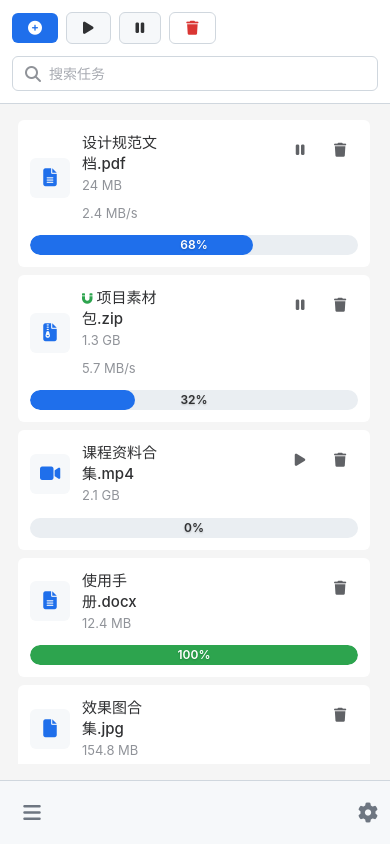
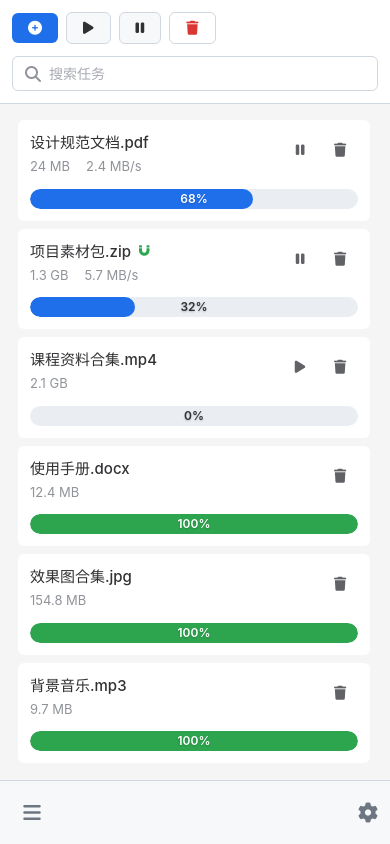
Before and after one commit to Y-Theta/aria2-shell, a Vue app in the folder web/: page /#/active in a window 390 px wide. Built offline with nearby package versions, Linux system fonts and the light colour scheme.

Commit message:
fix ui spacing

```diff
--- a/web/src/components/TaskItem.vue
+++ b/web/src/components/TaskItem.vue
@@ -1,5 +1,6 @@
 <template>
     <div class="task-item" :class="{ expanded: isExpanded }">
+        <div v-if="tooltipVisible" class="task-tooltip" :style="tooltipStyle">{{ task.name }}</div>
         <div class="task-main" @click="toggleExpand">
             <!-- 桌面端布局 -->
             <div class="desktop-layout">
@@ -9,11 +10,12 @@
                             <i :class="iconClass"></i>
                         </div>
                         <div class="task-details">
-                            <div class="task-name">
+                            <div class="task-name" @mouseenter="showTooltip($event)" @mouseleave="hideTooltip"
+                                ref="taskNameDesktop">
+                                <span class="task-name-text">{{ task.name }}</span>
                                 <span v-if="task.isTorrent" class="torrent-badge">
                                     <i class="fas fa-magnet"></i>
                                 </span>
-                                {{ task.name }}
                             </div>
                             <div class="task-meta">
                                 <span class="task-size">{{ formatSize(task.totalSize) }}</span>
@@ -42,13 +44,16 @@
                         </template>
                         <template v-else-if="column.id === 'actions'">
                             <div class="task-actions" @click.stop>
-                                <button v-if="task.status === 'paused'" class="action-btn" @click="$emit('start', task.id)" :title="t('taskPage.start')">
+                                <button v-if="task.status === 'paused'" class="action-btn"
+                                    @click="$emit('start', task.id)" :title="t('taskPage.start')">
                                     <i class="fas fa-play"></i>
                                 </button>
-                                <button v-else-if="task.status === 'downloading'" class="action-btn" @click="$emit('pause', task.id)" :title="t('taskPage.pause')">
+                                <button v-else-if="task.status === 'downloading'" class="action-btn"
+                                    @click="$emit('pause', task.id)" :title="t('taskPage.pause')">
                                     <i class="fas fa-pause"></i>
                                 </button>
-                                <button class="action-btn action-btn-danger" @click="$emit('delete', task.id)" :title="t('taskPage.delete')">
+                                <button class="action-btn action-btn-danger" @click="$emit('delete', task.id)"
+                                    :title="t('taskPage.delete')">
                                     <i class="fas fa-trash"></i>
                                 </button>
                             </div>
@@ -61,31 +66,33 @@
             <div class="mobile-layout">
                 <div class="mobile-top">
                     <div class="task-info">
-                        <div class="task-icon">
-                            <i :class="iconClass"></i>
-                        </div>
                         <div class="task-details">
-                            <div class="task-name">
+                            <div class="task-name" @mouseenter="showTooltip($event)" @mouseleave="hideTooltip"
+                                ref="taskNameMobile">
+                                <span class="task-name-text">{{ task.name }}</span>
                                 <span v-if="task.isTorrent" class="torrent-badge">
                                     <i class="fas fa-magnet"></i>
                                 </span>
-                                {{ task.name }}
                             </div>
                             <div class="task-meta">
                                 <span class="task-size">{{ formatSize(task.totalSize) }}</span>
-                                <span v-if="task.status === 'downloading' || task.status === 'seeding'" class="task-speed">
+                                <span v-if="task.status === 'downloading' || task.status === 'seeding'"
+                                    class="task-speed">
                                     {{ formatSpeed(task.downloadSpeed) }}
                                 </span>
                             </div>
                         </div>
                     </div>
                     <div class="task-actions" @click.stop>
-                        <button v-if="task.status === 'paused'" class="action-btn" @click="$emit('start', task.id)" :title="t('taskPage.start')">
+                        <button v-if="task.status === 'paused'" class="action-btn" @click="$emit('start', task.id)"
+                            :title="t('taskPage.start')">
                             <i class="fas fa-play"></i>
                         </button>
-                        <button v-else-if="task.status === 'downloading'" class="action-btn" @click="$emit('pause', task.id)" :title="t('taskPage.pause')">
-                            <i class="fas fa-pause"></i>  </button>
-                        <button class="action-btn action-btn-danger" @click="$emit('delete', task.id)" :title="t('taskPage.delete')">
+                        <button v-else-if="task.status === 'downloading'" class="action-btn"
+                            @click="$emit('pause', task.id)" :title="t('taskPage.pause')">
+                            <i class="fas fa-pause"></i> </button>
+                        <button class="action-btn action-btn-danger" @click="$emit('delete', task.id)"
+                            :title="t('taskPage.delete')">
                             <i class="fas fa-trash"></i>
                         </button>
                     </div>
@@ -171,6 +178,27 @@ interface Column {
 
 const { t } = useI18n()
 const isExpanded = ref(false)
+const tooltipVisible = ref(false)
+const tooltipStyle = ref({})
+const taskNameDesktop = ref<HTMLElement>()
+const taskNameMobile = ref<HTMLElement>()
+
+const showTooltip = (event: MouseEvent) => {
+    const target = event.currentTarget as HTMLElement
+    const textEl = target.querySelector('.task-name-text') as HTMLElement
+    if (textEl && textEl.scrollWidth > textEl.clientWidth) {
+        const rect = target.getBoundingClientRect()
+        tooltipStyle.value = {
+            left: `${rect.left + window.scrollX}px`,
+            top: `${rect.top + window.scrollY - 35}px`
+        }
+        tooltipVisible.value = true
+    }
+}
+
+const hideTooltip = () => {
+    tooltipVisible.value = false
+}
 
 const props = defineProps<{
     task: Task
@@ -285,6 +313,8 @@ const formatSpeed = (bytesPerSecond: number) => {
     display: flex;
     width: 100%;
     align-items: center;
+    flex-shrink: 0;
+    min-width: 0;
 }
 
 .task-cell {
@@ -293,6 +323,9 @@ const formatSpeed = (bytesPerSecond: number) => {
     justify-content: center;
     position: relative;
     padding: 0 var(--spacing-md);
+    flex-shrink: 1;
+    min-width: 0;
+    overflow: hidden;
 }
 
 .task-cell:last-child {
@@ -303,6 +336,7 @@ const formatSpeed = (bytesPerSecond: number) => {
     justify-content: flex-start;
     padding-left: 0;
     padding-right: var(--spacing-md);
+    flex-shrink: 1;
 }
 
 .task-info {
@@ -334,10 +368,18 @@ const formatSpeed = (bytesPerSecond: number) => {
     font-size: 15px;
     font-weight: 500;
     color: var(--text-primary);
-    margin-bottom: 2px;
     display: flex;
     align-items: center;
+    flex-direction: row;
     gap: var(--spacing-sm);
+}
+
+.task-name-text {
+    overflow: hidden;
+    text-overflow: ellipsis;
+    white-space: nowrap;
+    min-width: 0;
+    flex-grow: 1;
 }
 
 .torrent-badge {
@@ -357,17 +399,29 @@ const formatSpeed = (bytesPerSecond: number) => {
 .size-text {
     font-size: 14px;
     color: var(--text-primary);
+    overflow: hidden;
+    text-overflow: ellipsis;
+    white-space: nowrap;
+    min-width: 0;
 }
 
 .speed-text {
     font-size: 14px;
     font-weight: 500;
     color: var(--text-primary);
+    overflow: hidden;
+    text-overflow: ellipsis;
+    white-space: nowrap;
+    min-width: 0;
 }
 
 .speed-placeholder {
     font-size: 14px;
     color: var(--text-muted);
+    overflow: hidden;
+    text-overflow: ellipsis;
+    white-space: nowrap;
+    min-width: 0;
 }
 
 .status-badge {
@@ -375,6 +429,10 @@ const formatSpeed = (bytesPerSecond: number) => {
     border-radius: 20px;
     font-size: 13px;
     font-weight: 500;
+    text-overflow: ellipsis;
+    white-space: nowrap;
+    overflow: hidden;
+    min-width: 0;
 }
 
 .status-downloading,
@@ -580,10 +638,31 @@ const formatSpeed = (bytesPerSecond: number) => {
         line-height: 1.4;
         overflow: hidden;
         text-overflow: ellipsis;
-        display: -webkit-box;
+        display: flex;
+        flex-direction: row;
+        align-items: center;
         -webkit-line-clamp: 2;
         -webkit-box-orient: vertical;
         word-break: break-word;
+    }
+
+    .task-name-text {
+        overflow: hidden;
+        text-overflow: ellipsis;
+        display: block;
+        -webkit-line-clamp: 2;
+        flex-shrink: 0;
+        flex-grow: 0;
+        min-width: 0;
+        -webkit-box-orient: vertical;
+        word-break: break-word;
+    }
+
+    .torrent-badge {
+        display: block;
+        flex-grow: 1;
+        color: var(--success-green);
+        font-size: 12px;
     }
 
     .task-meta .task-size {
@@ -592,7 +671,8 @@ const formatSpeed = (bytesPerSecond: number) => {
 
     .task-meta {
         display: flex;
-        gap: var(--spacing-sm);
+        gap: var(--spacing-lg);
+        padding-top: 4px;
         flex-wrap: wrap;
         font-size: 13px;
     }
@@ -623,4 +703,29 @@ const formatSpeed = (bytesPerSecond: number) => {
         display: none;
     }
 }
+
+.task-tooltip {
+    position: fixed;
+    background-color: #333;
+    color: #fff;
+    padding: 8px 12px;
+    border-radius: 6px;
+    font-size: 13px;
+    max-width: 300px;
+    word-wrap: break-word;
+    z-index: 1000;
+    pointer-events: none;
+    box-shadow: 0 2px 8px rgba(0, 0, 0, 0.2);
+}
+
+.task-tooltip::after {
+    content: '';
+    position: absolute;
+    top: 100%;
+    left: 50%;
+    margin-left: -5px;
+    border-width: 5px;
+    border-style: solid;
+    border-color: #333 transparent transparent transparent;
+}
 </style>
--- a/web/src/components/TaskList.vue
+++ b/web/src/components/TaskList.vue
@@ -219,7 +219,7 @@ defineEmits<{
     display: flex;
     align-items: center;
     padding: var(--spacing-lg);
-    padding-right: calc(var(--spacing-lg) + var(--spacing-sm) + 8px);
+    padding-right: calc(var(--spacing-lg) + 12px);
     background-color: var(--panel-bg);
     border-radius: var(--radius-md);
     margin-bottom: var(--spacing-sm);
--- a/web/src/components/TaskProgressBar.vue
+++ b/web/src/components/TaskProgressBar.vue
@@ -49,7 +49,8 @@ const displayProgress = computed(() => {
 
 <style scoped>
 .task-progress-bar {
-    min-width: 120px;
+    width: 100%;
+    min-width: 0;
 }
 
 .progress-track {
--- a/web/src/components/TaskToolbar.vue
+++ b/web/src/components/TaskToolbar.vue
@@ -56,7 +56,7 @@ defineEmits<{
     align-items: center;
     justify-content: space-between;
     gap: var(--spacing-md);
-    padding: var(--spacing-sm) var(--spacing-md);
+    padding: var(--spacing-sm) var(--spacing-lg);
     background-color: var(--panel-bg);
     border-bottom: 1px solid var(--border-gray);
     min-height: 56px;
```
